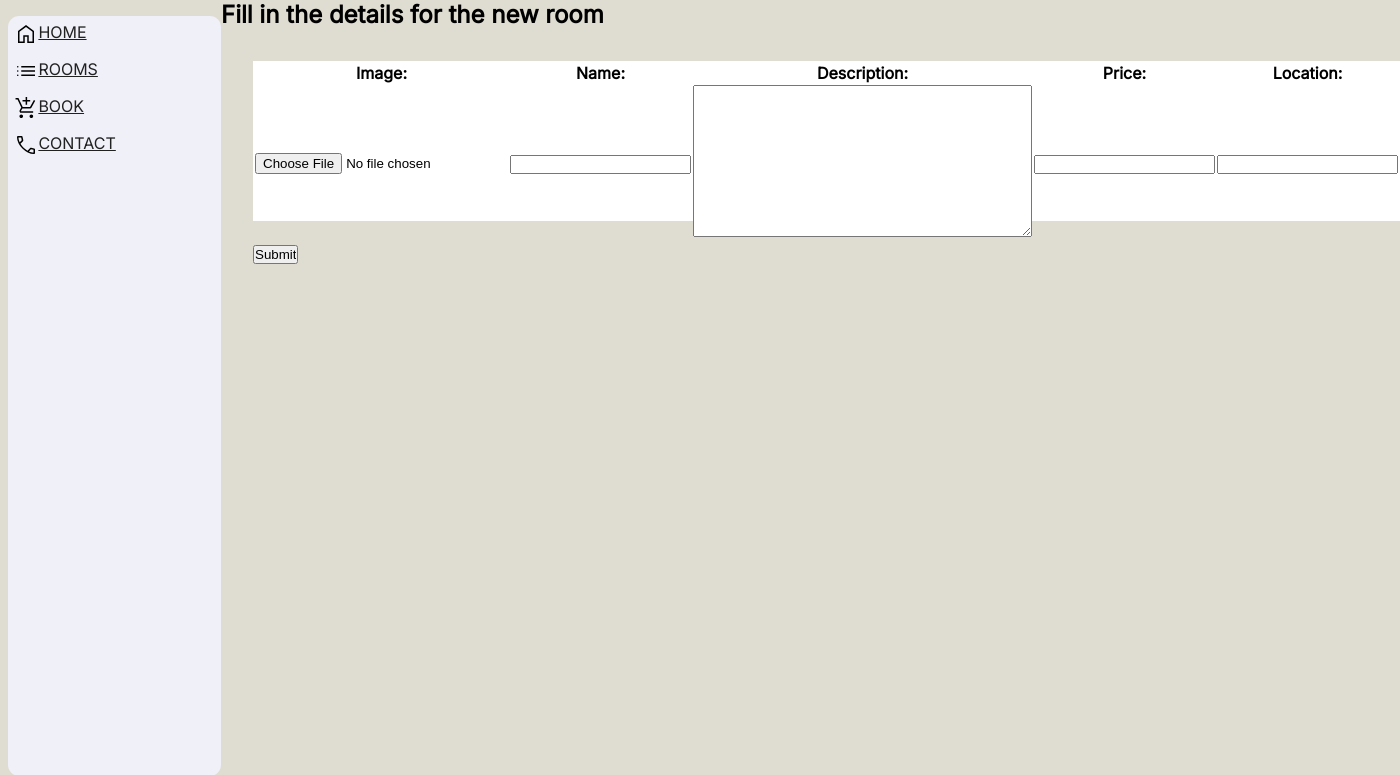
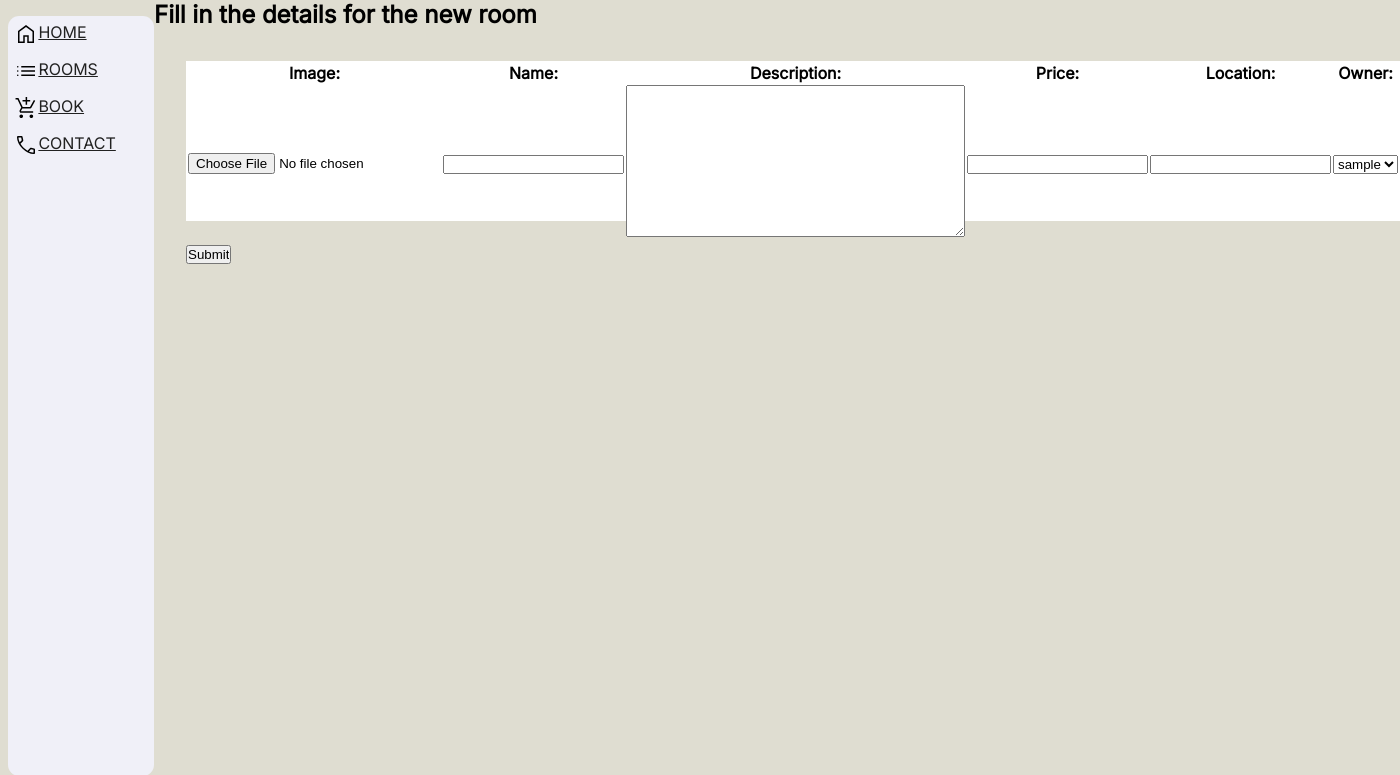
Before and after one commit to GakuruAlex/BnB, a Django app: page /hosting/createroom/ in a window 1400 px wide. Shown: the top 775 px of the page. Run offline with Django 4.2, Linux system fonts and the light colour scheme; the visitor is signed in with stand-in values (Sample User, id 1); data comes from the database, SQL or seed files in the repository.

Commit message:
Added owner field to create room template

```diff
--- a/hosting/templates/hosting/create_room.html
+++ b/hosting/templates/hosting/create_room.html
@@ -18,6 +18,7 @@
                 <th>{{form.description.label_tag}}</th>
                 <th>{{form.price.label_tag}}</th>
                 <th>{{form.location.label_tag}}</th>
+                <th>{{form.owner.label_tag}}</th>
 
             </tr>
             <tr>
@@ -26,6 +27,7 @@
                 <td>{{form.description}}</td>
                 <td>{{form.price}}</td>
                 <td>{{form.location}}</td>
+                <td>{{form.owner}}</td>
             </tr>
 
 
```
